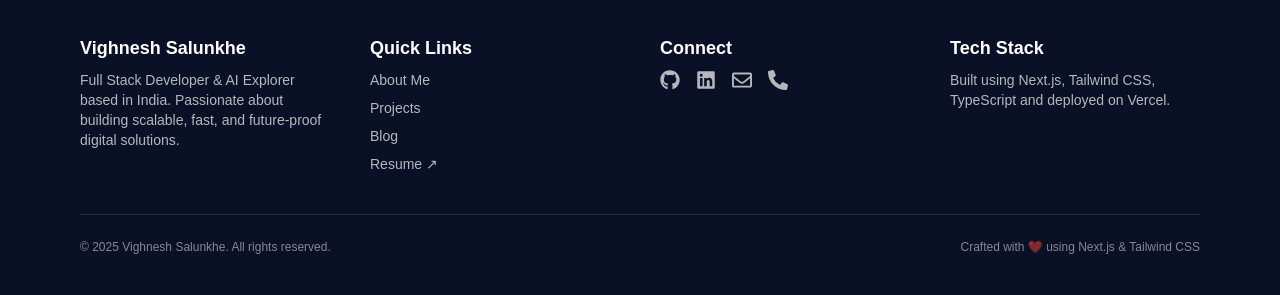
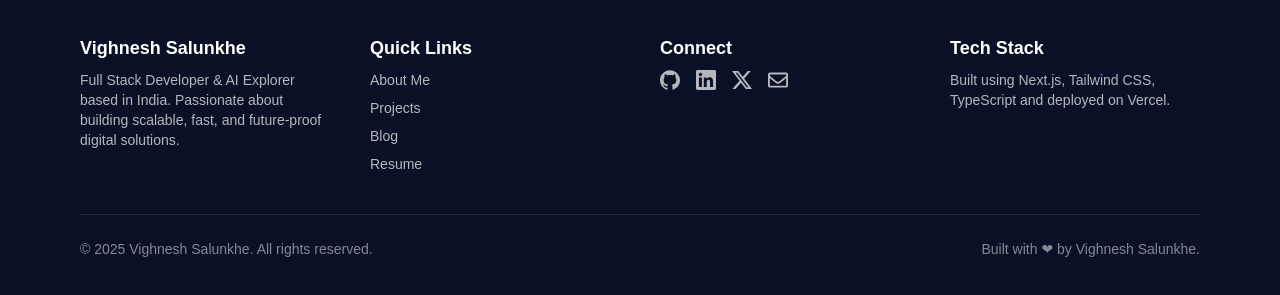
Before and after one commit to VighneshDevHub/Portfolio, a Next.js app: page / in a window 1280 px wide. Shown: the part 5022-5317 px from the top of the page. Built offline with nearby package versions, Linux system fonts and the light colour scheme.

Commit message:
Improve: UI in footer section

```diff
--- a/components/Footer.js
+++ b/components/Footer.js
@@ -1,11 +1,9 @@
 "use client";
 import React from "react";
-import {
-  FaGithub,
-  FaLinkedin,
-  FaRegEnvelope,
-  FaPhoneAlt,
-} from "react-icons/fa";
+
+import {SiX, SiLinkedin, SiGithub, SiMailboxdotorg} from "react-icons/si";
+import { FaHeart,FaRegEnvelope } from "react-icons/fa";
+
 import Link from "next/link";
 
 const Footer = () => {
@@ -32,11 +30,11 @@ const Footer = () => {
               <Link href="/projects">Projects</Link>
             </li>
             <li>
-              <Link href="/blog">Blog</Link>
+              <Link href="/blogs">Blog</Link>
             </li>
             <li>
               <Link href="/resume" target="_blank" rel="noopener noreferrer">
-                Resume ↗
+                Resume
               </Link>
             </li>
           </ul>
@@ -46,18 +44,20 @@ const Footer = () => {
         <div>
           <h2 className="text-lg font-semibold mb-2">Connect</h2>
           <div className="flex space-x-4 mt-2 text-xl text-white/70">
-            <Link href="https://github.com/yourhandle" target="_blank">
-              <FaGithub />
+            <Link href="https://github.com/VighneshDevHub" target="_blank">
+              <SiGithub />
             </Link>
-            <Link href="https://linkedin.com/in/yourhandle" target="_blank">
-              <FaLinkedin />
+            <Link href="https://linkedin.com/in/vighneshsalunkhe" target="_blank">
+              <SiLinkedin />
             </Link>
-            <Link href="mailto:your@email.com">
-              <FaRegEnvelope />
+            <Link href="https://linkedin.com/in/vighneshsalunkhe" target="_blank">
+              <SiX />
             </Link>
-            <Link href="tel:+919876543210">
-              <FaPhoneAlt />
+
+            <Link href="mailto:vighneshsalunkhe949@gmail.com"><FaRegEnvelope />
             </Link>
+
+
           </div>
         </div>
 
@@ -72,12 +72,12 @@ const Footer = () => {
       </div>
 
       {/* Bottom Bar */}
-      <div className="mt-10 border-t border-white/10 pt-6 flex flex-col md:flex-row justify-between items-center text-xs text-white/50">
+      <div className="mt-10 border-t border-white/10 pt-6 flex flex-col md:flex-row justify-between items-center text-sm text-white/50">
         <p>
-          © {new Date().getFullYear()} Vighnesh Salunkhe. All rights reserved.
+          &copy; {new Date().getFullYear()} Vighnesh Salunkhe. All rights reserved.
         </p>
         <p className="mt-2 md:mt-0">
-          Crafted with ❤️ using Next.js & Tailwind CSS
+          Built with ❤ by Vighnesh Salunkhe.
         </p>
       </div>
     </footer>
```
